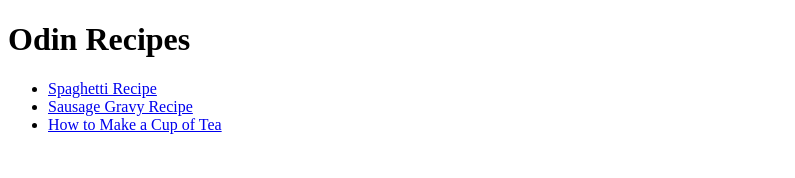
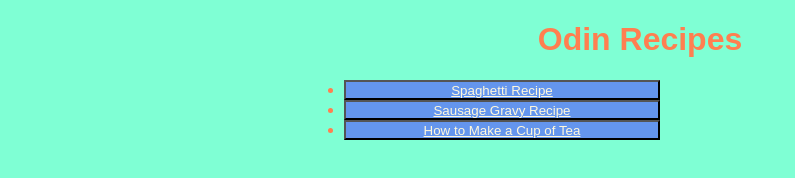
Before and after one commit to carleverett/odin-recipes, a plain HTML site: page index.html in a window 1280 px wide. Shown: the whole page, without its empty margins (0-795 px from the left). Drawn offline with Linux system fonts and the light colour scheme.

Commit message:
Edit index.html, sausage_gravy.html, spaghetti.html, and tea.html. Added styles.css

```diff
--- a/index.html
+++ b/index.html
@@ -3,13 +3,14 @@
 <head>
     <meta charset="UTF-8">
     <title>Odin Recipes</title>
+    <link rel="stylesheet" href="styles.css"
 </head>
 <body>
     <h1>Odin Recipes</h1>
-    <ul>
-    <li><a href="./spaghetti.html">Spaghetti Recipe</a></li>
-    <li><a href="./sausage_gravy.html">Sausage Gravy Recipe</a></li>
-    <li><a href="./tea.html">How to Make a Cup of Tea</a></li>
+    <ul class="recipe-list">
+    <li><button><a class="recipe-link" href="./spaghetti.html">Spaghetti Recipe</a></button></li>
+    <li><button><a class="recipe-link" href="./sausage_gravy.html">Sausage Gravy Recipe</a></button></li>
+    <li><button><a class="recipe-link" href="./tea.html">How to Make a Cup of Tea</a></button></li>
     </ul>
 </body>
 </html>
--- /dev/null
+++ b/styles.css
@@ -0,0 +1,43 @@
+*{
+    background-color: aquamarine;
+    color: coral;
+    font-family:Arial, Helvetica, sans-serif;
+}
+
+h1{
+    text-align: center;
+}
+
+h2{
+    text-align: center;
+}
+
+img{
+    display: block;
+    margin-left: auto;
+    margin-right: auto;
+    width: 80%;
+}
+
+.recipe-link{
+    text-align: center;
+}
+
+button{
+    background-color: cornflowerblue;
+    width: 50%;
+    height: 20px;
+
+
+}
+
+a{
+    background-color: cornflowerblue;
+    color: cornsilk;
+}
+
+.recipe-list{
+    margin-left: auto;
+    margin-right: auto;
+    width: 50%;
+}
```
Also changed, not shown: sausage_gravy.html (+1 -0 lines), spaghetti.html (+1 -0 lines), tea.html (+3 -2 lines).
